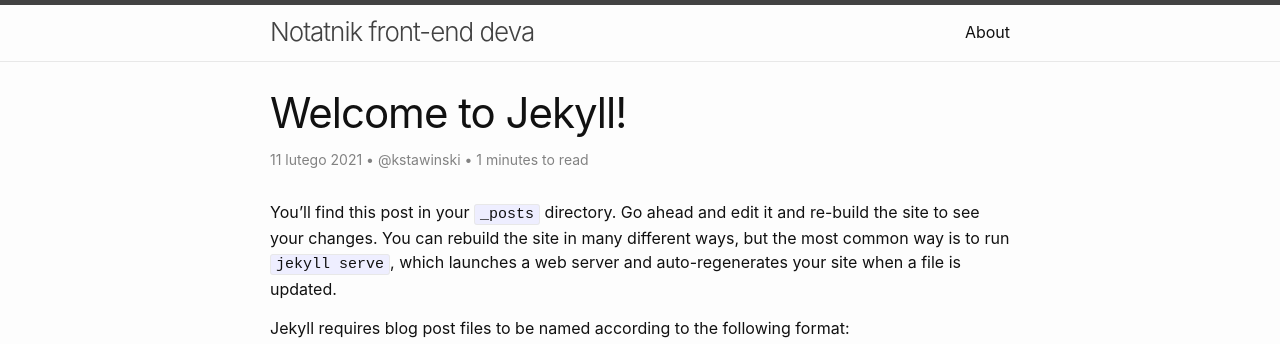
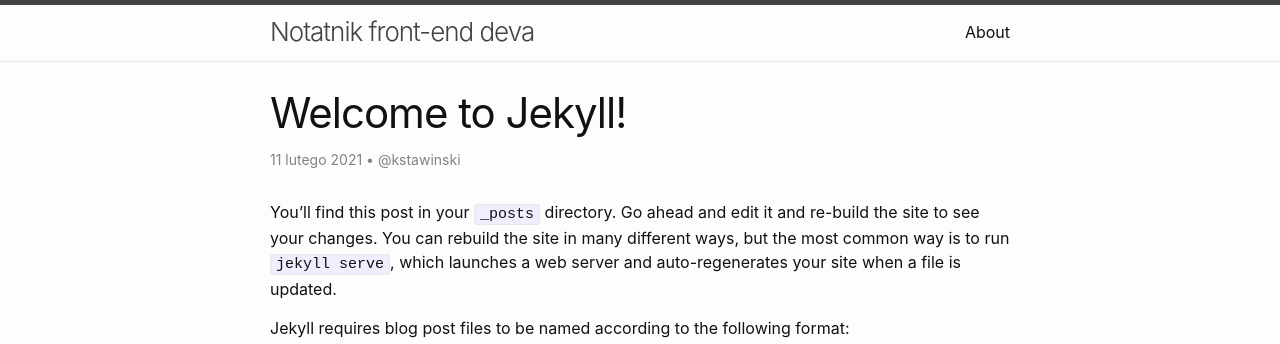
Before and after one commit to frontboard/blog, a Jekyll site: the page built from _posts/2021-02-11-welcome-to-jekyll.markdown, in a window 1280 px wide. Shown: the top 344 px of the page. Built offline with Jekyll 4.4.1, drawn with Linux system fonts in a browser that asks for light colours.

Commit message:
remove reading time from post view

```diff
--- a/_layouts/post.html
+++ b/_layouts/post.html
@@ -12,16 +12,6 @@
       {%- if page.author -%}
         • <span itemprop="author" itemscope itemtype="http://schema.org/Person"><span class="p-author h-card" itemprop="name">{{ page.author }}</span></span>
       {%- endif -%}
-
-      <!-- Reading time -->
-      {% capture words %}
-        {{ content | number_of_words | minus: 180 }}
-      {% endcapture %}
-      {% unless words contains "-" %}
-      • <span>
-        {{ words | plus: 180 | divided_by: 180 | append: " minutes to read" }}
-      </span>
-      {% endunless %}
     </p>
   </header>
 
```
